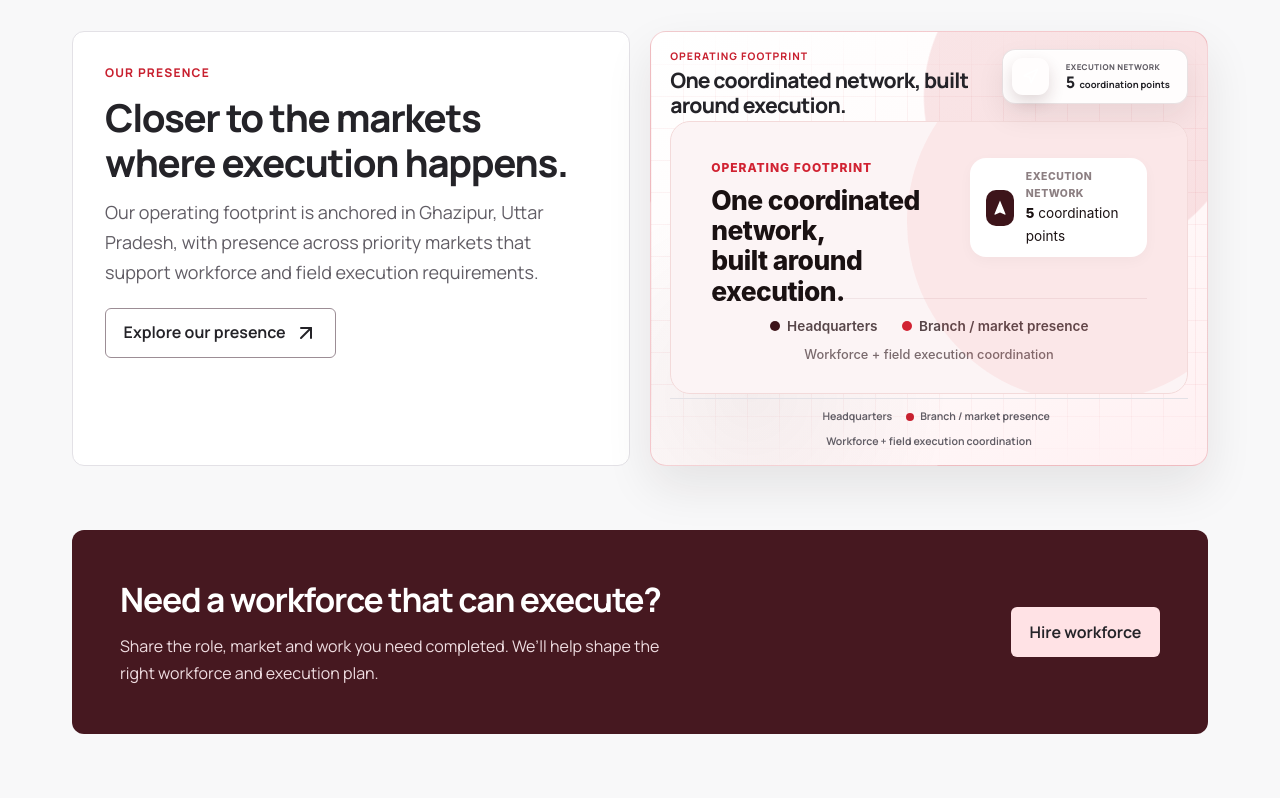
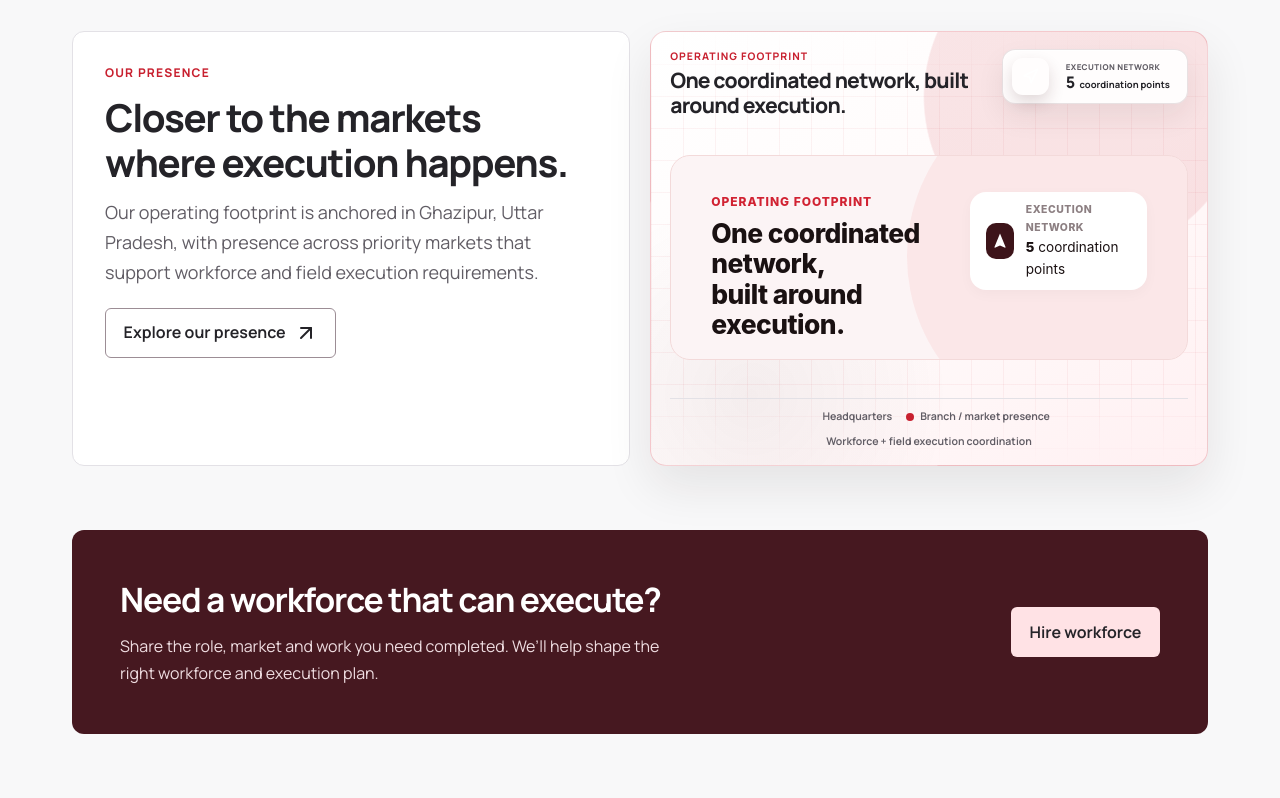
Before and after one commit to Aayush20253534/ZOBHUNGER, a Next.js app in the folder client/: page / in a window 1280 px wide. Shown: the part 5128-5926 px from the top of the page. Built offline with nearby package versions, Linux system fonts and the light colour scheme.

Commit message:
fix(presence): add showLegend prop to operating footprint map

```diff
--- a/client/src/components/presence/OperatingFootprintMap.tsx
+++ b/client/src/components/presence/OperatingFootprintMap.tsx
@@ -70,7 +70,11 @@ const markers: Marker[] = [
 
 const headquarters = markers.find((marker) => marker.tone === "hq")!;
 
-export function OperatingFootprintMap() {
+export function OperatingFootprintMap({
+  showLegend = true,
+}: {
+  showLegend?: boolean;
+}) {
   return (
     <div className="zb-card-container">
       {/* Background Decorator Circle */}
@@ -193,6 +197,7 @@ export function OperatingFootprintMap() {
       </div>
 
       {/* Footer / Legend Section */}
+      {showLegend ? (
         <div className="zb-footprint-map-legend">
           <div className="zb-legend-items">
             <span>
@@ -206,6 +211,7 @@ export function OperatingFootprintMap() {
             Workforce + field execution coordination
           </p>
         </div>
+      ) : null}
     </div>
   );
 }
```
Lines whose indentation alone changed are shown as unchanged.
